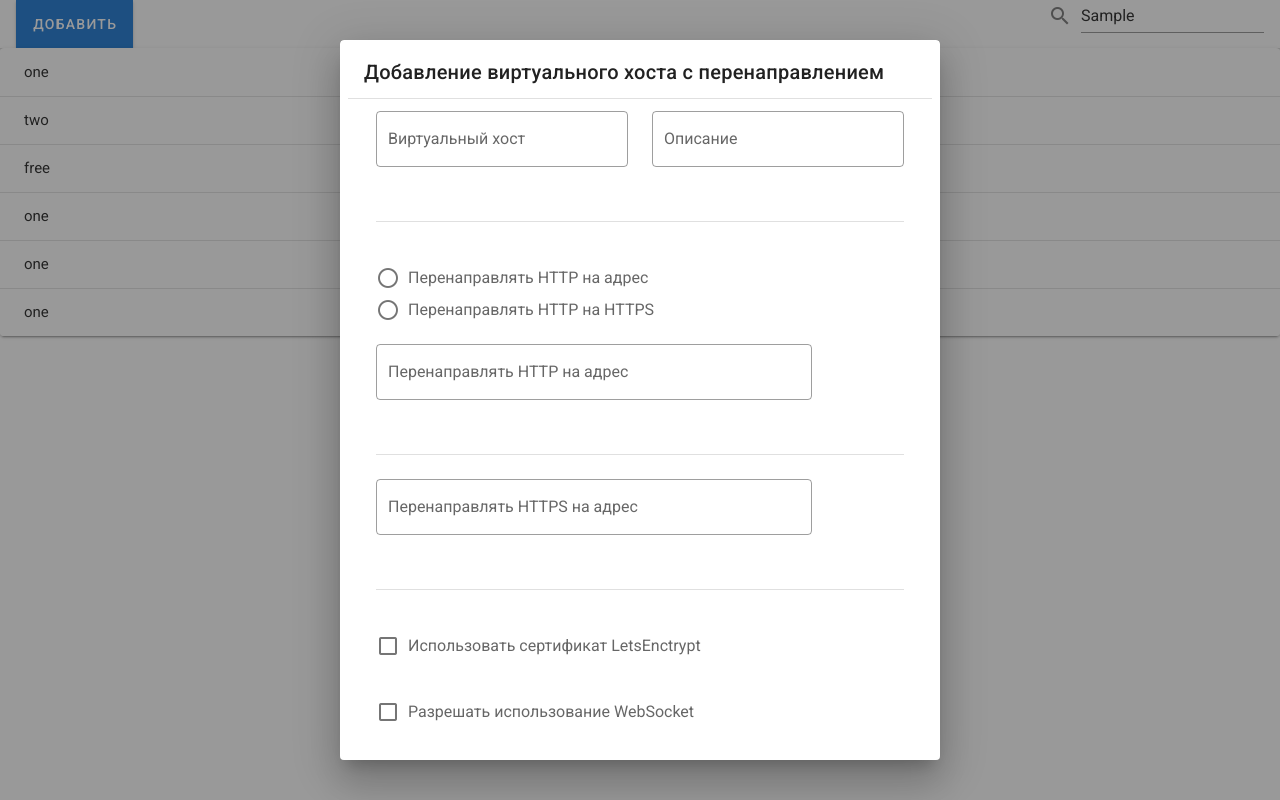
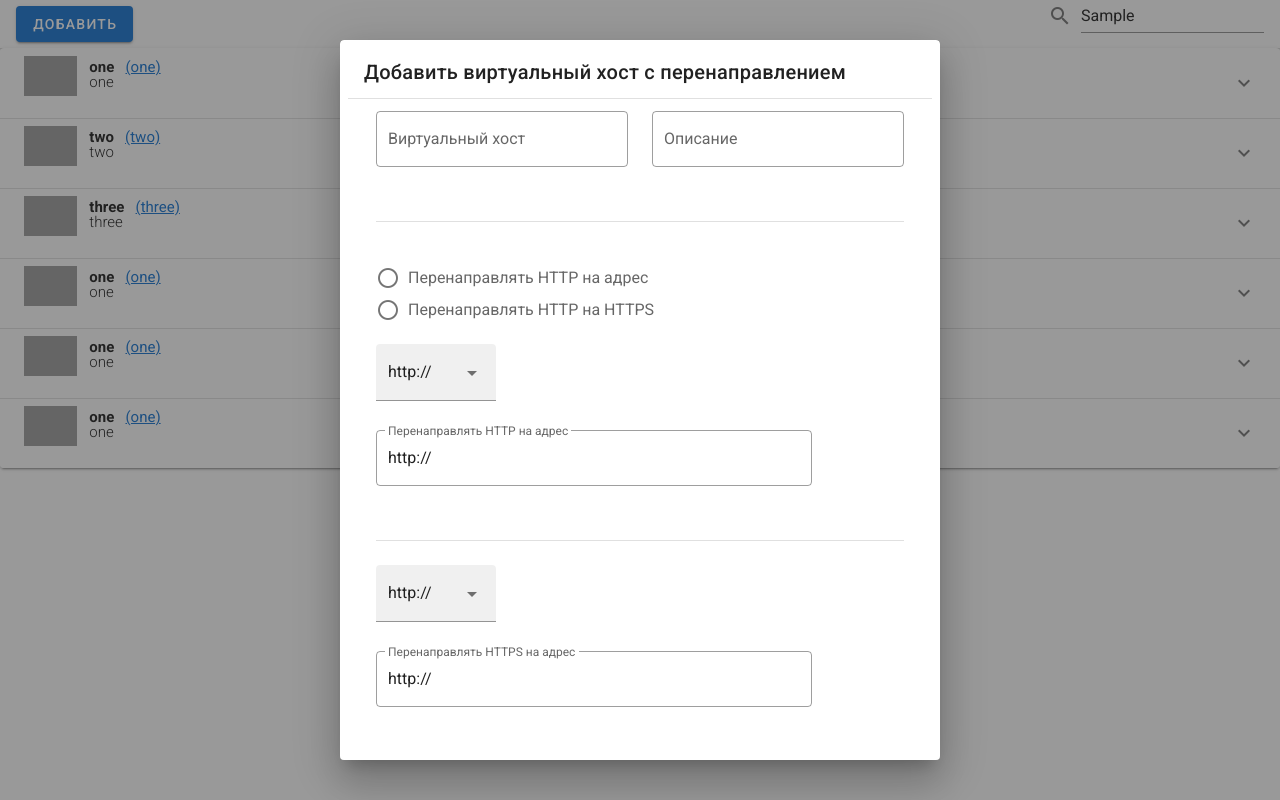
Before and after one commit to datfcknadam/nginx-panel, a Vue app: page / in a window 1280 px wide. Both pictures are taken after typing "Sample" into the empty fields and a click on the button "ДОБАВИТЬ". Built offline with nearby package versions, Linux system fonts and the light colour scheme; grey boxes are pictures that could not be loaded.

Commit message:
refactoring

```diff
--- /dev/null
+++ b/src/components/Btn/AddEditBtn.vue
@@ -0,0 +1,100 @@
+<template>
+  <v-dialog v-model="dialog" persistent max-width="600px">
+    <template v-slot:activator="{ on }">
+      <v-btn :color="name === 'Добавить'? 'primary' : 'grey lighten-4'"
+      :dark="name === 'Добавить'? true : false" v-text="name" v-on="on"/>
+    </template>
+    <v-card>
+      <v-card-title>
+        <span class="headline title">{{name}} виртуальный хост с перенаправлением</span>
+      </v-card-title>
+      <v-divider class="mx-2"/>
+      <v-card-text>
+        <v-container>
+          <v-row>
+            <v-col cols="12" sm="10" md="6">
+              <v-text-field v-model="host" outlined label="Виртуальный хост" required/>
+            </v-col>
+            <v-col cols="12" sm="6" md="6">
+              <v-text-field  outlined label="Описание"/>
+            </v-col>
+            <v-col cols="12">
+              <v-divider/>
+            </v-col>
+            <v-col cols="12" sm="10" md="10">
+              <v-radio-group v-model="radioGroup">
+                <v-radio label="Перенаправлять HTTP на адрес"/>
+                <v-radio label="Перенаправлять HTTP на HTTPS"/>
+              </v-radio-group>
+              <v-select :items="selectProp" v-model="selectHTTP" filled/>
+              <v-text-field label="Перенаправлять HTTP на адрес" outlined :value="selectHTTP" :disabled="radioGroup === 0 ? false : true"/>
+            </v-col>
+            <v-col cols="12">
+              <v-divider/>
+            </v-col>
+            <v-col cols="12" sm="10" md="10">
+              <v-select :items="selectProp" v-model="selectHTTPS" filled/>
+              <v-text-field outlined label="Перенаправлять HTTPS на адрес" required :value="selectHTTPS"/>
+            </v-col>
+            <v-col cols="12">
+              <v-divider/>
+            </v-col>
+            <v-col cols="12">
+              <v-checkbox label="Использовать сертификат LetsEnctrypt" :input-value="checkDomain ? false: null" :disabled="checkDomain ? true : false"/>
+              <v-checkbox label="Разрешать использование WebSocket"/>
+            </v-col>
+          </v-row>
+        </v-container>
+      </v-card-text>
+      <v-card-actions>
+        <v-spacer></v-spacer>
+        <v-btn color="green lighten-1" dark  @click="dialog = false">Сохранить</v-btn>
+        <v-btn color="grey lighten-2" @click="dialog = false">Отмена</v-btn>
+      </v-card-actions>
+    </v-card>
+  </v-dialog>
+</template>
+<script>
+export default {
+  data(){
+    return {
+      host: "",
+      description: "",
+      radioGroup: 0,
+      dialog: false,
+      selectProp: [
+        "http://",
+        "https://"
+      ],
+      selectHTTP: "http://",
+      selectHTTPS: "http://",
+    }
+  },
+  props: {
+    name: {
+      type: String,
+    },
+    data: {
+      type: Number,
+    },
+    identificator: {
+      type: Number,
+    },
+  },
+  computed: {
+    checkDomain() {
+      if (this.host.toLowerCase().indexOf("*") !== -1) {
+        return true;
+      }
+      return false;
+    },
+  },
+}
+</script>
+<style>
+div.v-input.v-select {
+  max-width: 120px;
+  padding: 0;
+  margin: 0;
+}
+</style>
--- /dev/null
+++ b/src/components/Btn/DelBtn.vue
@@ -0,0 +1,32 @@
+<template>
+  <v-dialog v-model="dialog" persistent max-width="600px">
+    <template v-slot:activator="{ on }">
+      <v-btn class="mr-2" v-text="'Удалить'" v-on="on"/>
+    </template>
+    <v-card>
+      <v-card-title>
+        <span class="headline title">Вы действительно хотите удалить хост под номером {{identificator}}</span>
+      </v-card-title>
+      <v-card-actions>
+        <v-spacer></v-spacer>
+        <v-btn color="green lighten-1" dark @click="dialog = false">Да</v-btn>
+        <v-btn color="grey lighten-2" @click="dialog = false">Нет</v-btn>
+      </v-card-actions>
+    </v-card>
+  </v-dialog>
+</template>
+
+<script>
+export default {
+  props: {
+    identificator: {
+    type: Number,
+    },
+  },
+  data(){
+    return {
+      dialog: false,
+    }
+  }
+}
+</script>
--- a/src/components/ListHost.vue
+++ b/src/components/ListHost.vue
@@ -1,23 +1,67 @@
 <template>
   <div>
-    <v-expansion-panels>
+    <v-expansion-panels focusable accordion>
     <v-expansion-panel v-for="(list, i) of data" :key="i">
-      <v-expansion-panel-header v-text="list"/>
+      <v-expansion-panel-header v-on:click="listItem(i)">
+        <v-container fluid>
+          <v-row>
+            <img class="mt-2" max-height="40px" src="../../public/web.png">
+            <v-col>
+              <span class="font-weight-bold" v-text="list"/>
+              &nbsp;
+              <a :href="list" v-text="`(${list})`"/>
+              <p class="font-weight-light" v-text="list"/>
+            </v-col>
+          </v-row>
+          <v-expansion-panel-content>
+            <div class="more-detail">
+              <p> Перенаправлять HTTP: {{list}}</p>
+              <p> Перенаправлять HTTPS на адрес: {{list}}</p>
+              <p> Сертификат: {{list}}</p>
+            </div>
+            <div class="d-flex flex-row-reverse">
+              <add-edit-btn :identificator="i" :name="'Редактировать'"/>
+              <del-btn :identificator="i"/>
+            </div>
+        </v-expansion-panel-content>
+      </v-container>
+      </v-expansion-panel-header>
     </v-expansion-panel>
     </v-expansion-panels>
   </div>
 </template>
 
 <script>
+import AddEditBtn from './Btn/AddEditBtn.vue';
+import DelBtn from './Btn/DelBtn.vue';
+
 export default {
   data(){
     return {
-      data: ["one", "two", "free", "one", "one", "one"],
+      data: ["one", "two", "three", "one", "one", "one"],
     }
-  }
+  },
+  components: {
+    AddEditBtn,
+    DelBtn,
+  },
+  methods: {
+    listItem(key) {
+      this.$store.commit('SET_LIST_ITEM', key);
+    },
+  },
 }
 </script>
 
 <style>
-
+div.row > img {
+  max-width: auto;
+  max-height: 40px;
+}
+button.v-expansion-panel-header {
+  padding: 0 24px;
+}
+.container--fluid {
+  padding: 0;
+}
 </style>
--- a/src/components/Toolbar.vue
+++ b/src/components/Toolbar.vue
@@ -1,28 +1,30 @@
 <template>
   <div>
     <v-toolbar dense>
-      <v-toolbar-items dense>
-        <add-host/>
-      </v-toolbar-items>
+      <add-edit-btn :data="null" :name="'Добавить'"/>
       <v-spacer></v-spacer>
-      <v-toolbar-items>
+      <v-toolbar-items id="search">
         <v-text-field
-          hide-details
+          single-line
+          label="search"
           prepend-icon="search"
-          single-line
-        ></v-text-field>
+        >
+        </v-text-field>
       </v-toolbar-items>
     </v-toolbar>
   </div>
 </template>
 
 <script>
-import addHost from './AddHost.vue';
+import {mapState} from 'vuex';
+import AddEditBtn from './Btn/AddEditBtn.vue';
 
 export default {
   components: {
-    addHost,
-  }
+    AddEditBtn,
+  },
+  computed: mapState(['listItem']),
+
 }
 </script>
 
```
